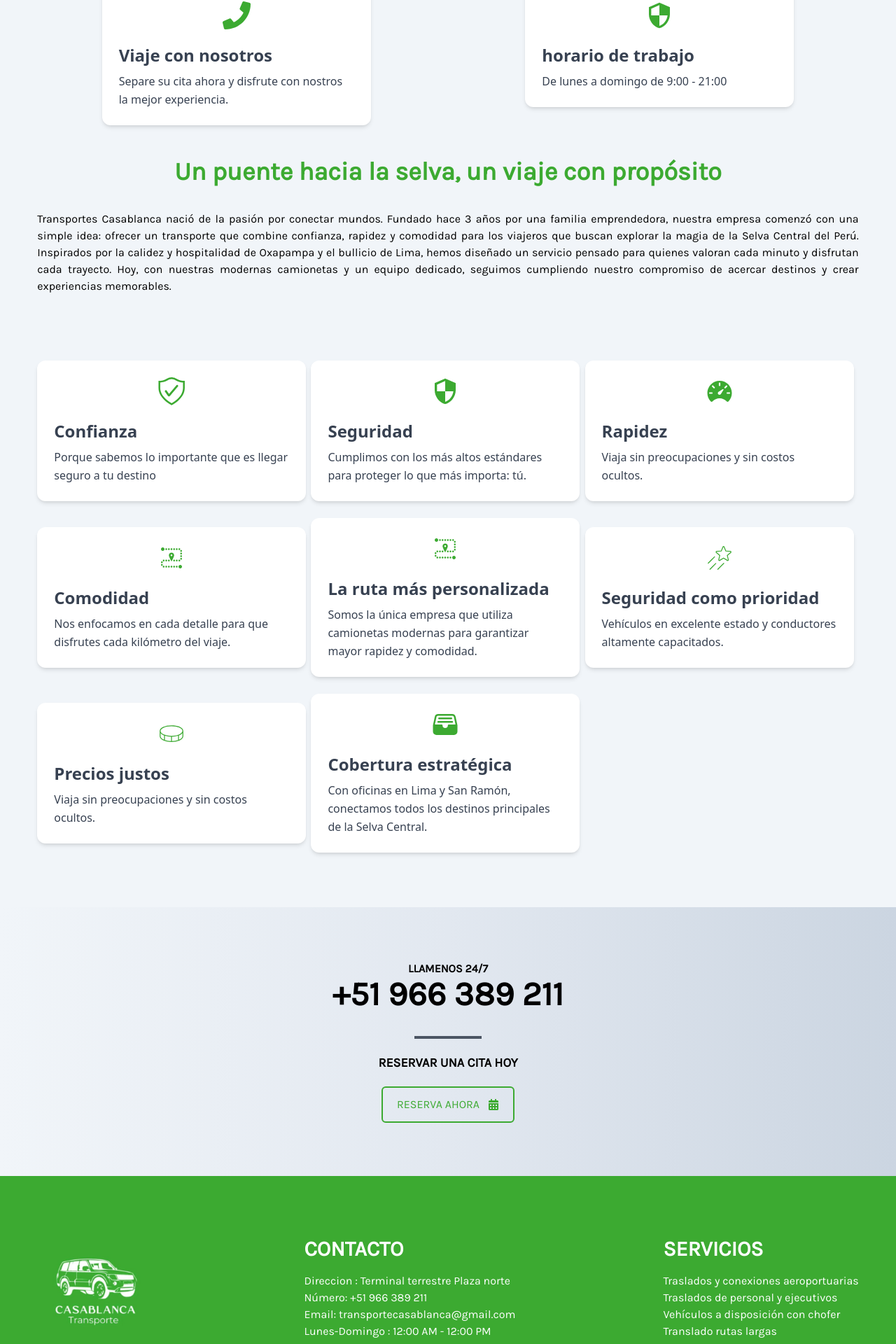
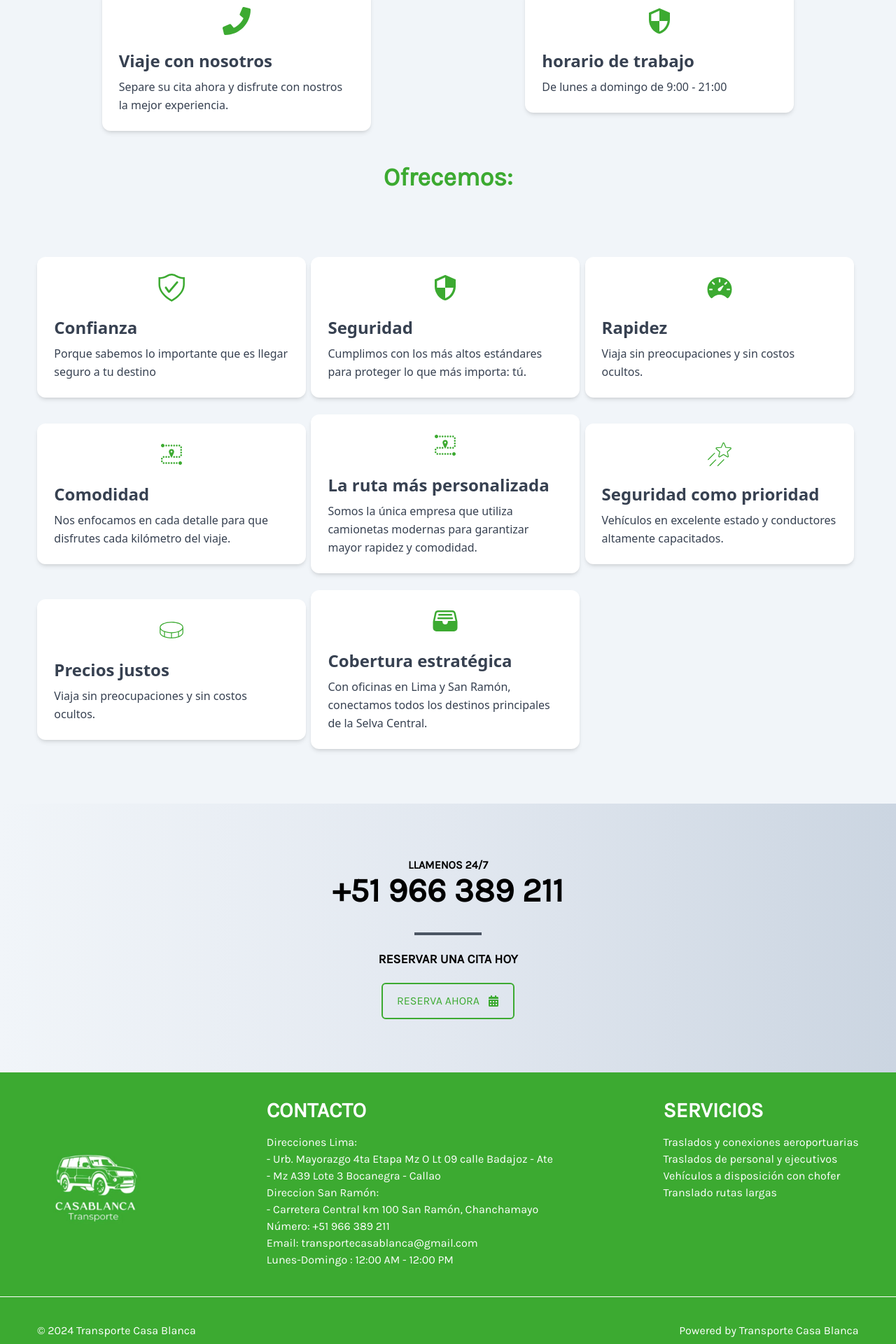
Before and after one commit to aaronJau21/transporte-casa-blanca, a Next.js app: page /about in a window 1280 px wide. Shown: the part 867-2787 px from the top of the page at 70% size. Built offline with nearby package versions, Linux system fonts and the light colour scheme.

Commit message:
cambios de estios

```diff
--- a/src/about/ChooseUs.tsx
+++ b/src/about/ChooseUs.tsx
@@ -58,20 +58,9 @@ const standItems = [
 export const ChooseUs = () => {
   return (
     <section className="container mx-auto w-11/12 mb-32">
-      <h2 className="text-4xl font-Karla font-black text-center text-primary mb-9">
-        Un puente hacia la selva, un viaje con propósito
+      <h2 className="text-4xl font-Karla font-black text-center text-primary ">
+        Ofrecemos:
       </h2>
-      <p className="text-justify">
-        Transportes Casablanca nació de la pasión por conectar mundos. Fundado
-        hace 3 años por una familia emprendedora, nuestra empresa comenzó con
-        una simple idea: ofrecer un transporte que combine confianza, rapidez y
-        comodidad para los viajeros que buscan explorar la magia de la Selva
-        Central del Perú. Inspirados por la calidez y hospitalidad de Oxapampa y
-        el bullicio de Lima, hemos diseñado un servicio pensado para quienes
-        valoran cada minuto y disfrutan cada trayecto. Hoy, con nuestras
-        modernas camionetas y un equipo dedicado, seguimos cumpliendo nuestro
-        compromiso de acercar destinos y crear experiencias memorables.
-      </p>
 
       <div className="flex flex-col  items-center lg:grid lg:grid-cols-2 xl:grid-cols-3 mt-5">
         {standItems.map((item) => (
--- a/src/about/Main.tsx
+++ b/src/about/Main.tsx
@@ -2,9 +2,9 @@ import Image from "next/image";
 
 export const Main = () => {
   return (
-    <section className="lg:flex">
+    <section className="lg:flex mt-16">
       <div className="lg:flex-1 flex flex-col lg:flex-col lg:justify-center lg:items-center my-16 lg:my-0 ">
-        <h2 className="md:text-3xl mb-9 text-primary font-bold font-karla lg:ml-72 xl:ml-64">
+        <h2 className="md:text-3xl text-center mb-9 text-primary font-bold font-karla lg:ml-72 xl:ml-64">
           Un puente hacia la selva, un viaje con propósito
         </h2>
         <p className="lg:w-[90%] px-16 lg:px-0 text-justify text-xl lg:ml-72">
--- a/src/about/StandOut.tsx
+++ b/src/about/StandOut.tsx
@@ -18,7 +18,7 @@ const standItems = [
 
 export const StandOut = () => {
   return (
-    <section className="container mx-auto w-11/12 lg:grid lg:gap-x-9 lg:grid-cols-2 my-24">
+    <section className="container mx-auto w-11/12 lg:grid lg:gap-x-9 lg:grid-cols-2 mb-24 mt-10">
       {standItems.map((item) => (
         <div key={item.title} className="flex justify-center">
           <Items {...item} />
--- a/src/components/Footer.tsx
+++ b/src/components/Footer.tsx
@@ -4,8 +4,8 @@ export const Footer = () => {
   return (
     <footer className="bg-primary">
       <div className="">
-        <div className="sm:h-80 sm:flex sm:justify-between sm:items-center md:container md:mx-auto md:w-11/12">
-          <div className="flex justify-center">
+        <div className="sm:h-80 sm:flex sm:justify-between  md:container md:mx-auto md:w-11/12">
+          <div className="flex justify-center items-center">
             <Image
               src="/logo.jpg"
               alt="logo Casa Blanca Transporte"
@@ -14,14 +14,22 @@ export const Footer = () => {
             />
           </div>
 
-          <div className="text-white text-center sm:text-start">
+          <div className="text-white text-center sm:text-start mt-9">
             <h4 className="text-3xl font-bold mb-4 uppercase">Contacto</h4>
-            <p>Direccion : Terminal terrestre Plaza norte</p>
+            <p>
+              Direcciones Lima: <br />
+              - Urb. Mayorazgo 4ta Etapa Mz O Lt 09 calle Badajoz - Ate
+              <br />- Mz A39 Lote 3 Bocanegra - Callao
+            </p>
+            <p>
+              Direccion San Ramón: <br />- Carretera Central km 100 San
+              Ramón, Chanchamayo
+            </p>
             <p>Número: +51 966 389 211</p>
             <p>Email: transportecasablanca@gmail.com</p>
             <p>Lunes-Domingo : 12:00 AM - 12:00 PM</p>
           </div>
-          <div className="text-white text-center sm:text-start">
+          <div className="text-white text-center sm:text-start mt-9">
             <h4 className="text-3xl font-bold mb-4 uppercase">Servicios</h4>
             <p>Traslados y conexiones aeroportuarias</p>
             <p>Traslados de personal y ejecutivos</p>
--- a/src/home/Offer.tsx
+++ b/src/home/Offer.tsx
@@ -24,7 +24,7 @@ export const Offer = () => {
       <h3 className="text-4xl font-black ml-9">QUE OFRECEMOS</h3>
       <Line color="border-black" />
       <div className="lg:flex lg:justify-between mt-9 mx-9">
-        <p className="lg:w-[35rem] lg:text-start text-xl text-justify">
+        <p className="lg:w-[35rem] lg:text-start text-xl md:text-justify">
           Te llevamos a tu destino en modernas camionetas, conectando Lima con
           toda la Selva Central y retornando con la misma calidad y compromiso.
           Ofrecemos un servicio confiable, cómodo y seguro, diseñado para que
@@ -58,7 +58,7 @@ export const Offer = () => {
           </button>
         </div>
       </div>
-      <div className="grid grid-cols-1 sm:grid-cols-2 md:grid-cols-2 lg:grid-cols-3 lg:mx-9 mb-16">
+      <div className="grid grid-cols-1 sm:grid-cols-2 md:grid-cols-2 lg:grid-cols-3 lg:mx-9 mb-16 container mx-auto w-11/12">
         {offerceItem.map((item) => (
           <OfferItem key={item.title} {...item} />
         ))}
--- a/src/home/Vide.tsx
+++ b/src/home/Vide.tsx
@@ -27,7 +27,7 @@ export const Vide = () => {
       <h3 className="text-4xl text-center font-black">
         Experiencias de nuestros Clientes
       </h3>
-      <div className="mt-8 lg:grid lg:grid-cols-2 container mx-auto w-11/12 flex justify-center gap-8">
+      <div className="mt-8 lg:grid lg:grid-cols-2 container mx-auto w-11/12  gap-8">
         {itemsVideos.map((item) => (
           <div className="flex justify-center" key={item.nombre}>
             <VideoItem {...item} />
```
